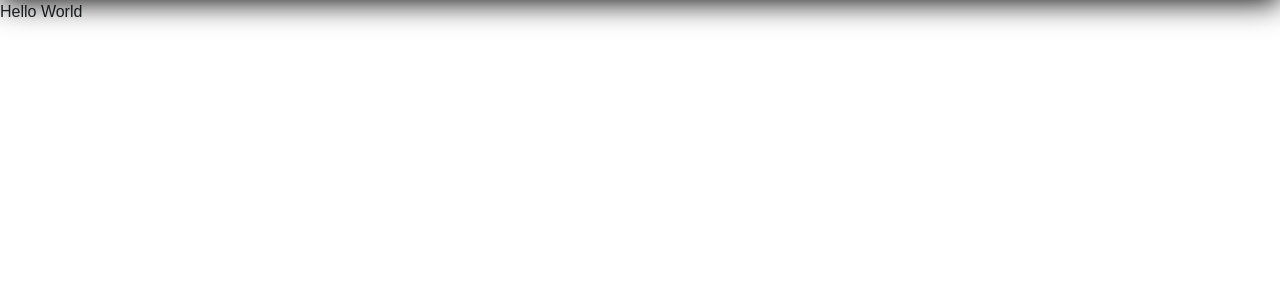
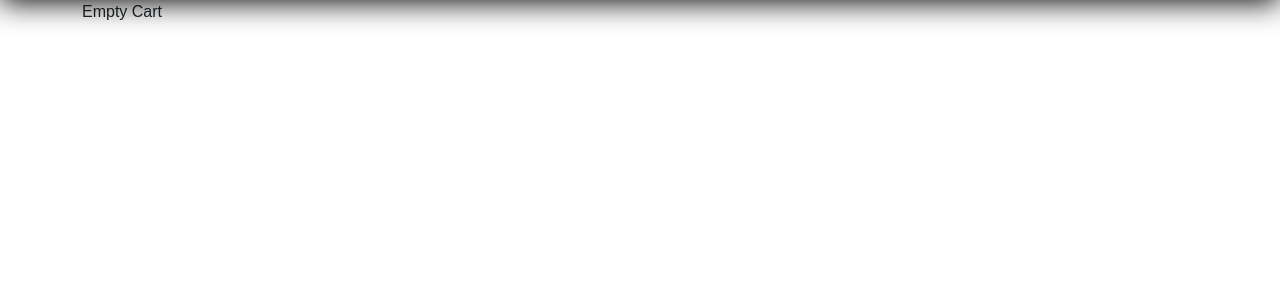
Before and after one commit to Kanahora/Dains, a Flask app: template templates/Glenn/checkout.html in a window 1280 px wide. Shown: the part 60-360 px from the top of the page. Run offline with Flask 2, Linux system fonts and the light colour scheme; the template is opened without the code that fills it, so the values that code supplies are empty; some libraries are stand-ins or nearby versions.

Commit message:
Update checkout.html

```diff
--- a/templates/Glenn/checkout.html
+++ b/templates/Glenn/checkout.html
@@ -3,5 +3,11 @@
 <link rel="stylesheet" href="{{ url_for('static', filename='stylesheets/index.css')}}">
 {% endblock %}
 {% block content %}
-<p> Hello World </p>
+<div class="container">
+	{% if not Cart.Cart(session.get('id')).view_cart() %}
+	<p> Empty Cart </p>
+	{% else %}
+	<p> Not Empty Cart </p>
+	{% endif %}
+</div>
 {% endblock %}
```
